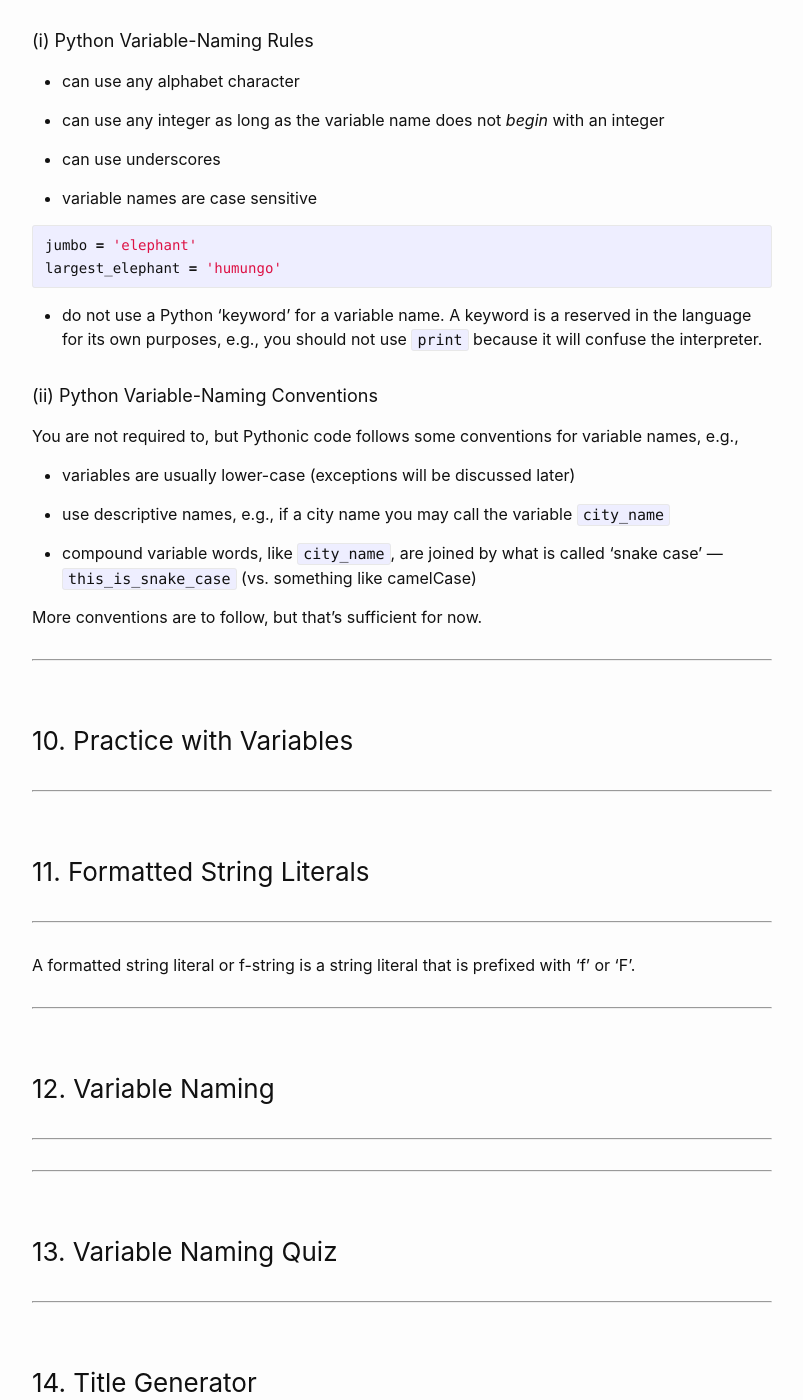
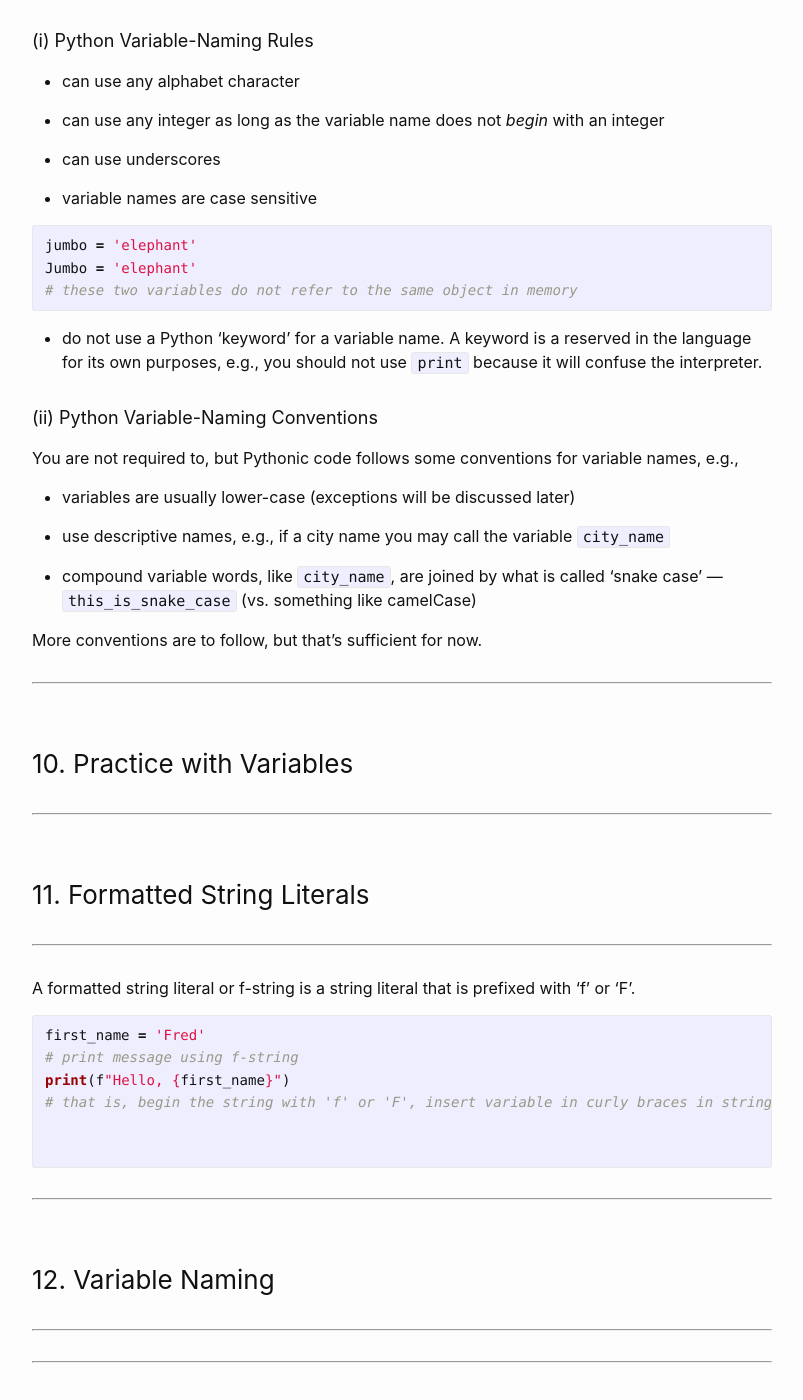
Before and after one commit to multum-non-multa/code, a Jekyll site: the page built from _posts/2021-08-18-printing-strings.md, in a window 1280 px wide and 1400 px high, scrolled down 12152 px. Shown: the whole window, without its empty margins (238-1041 px from the left). Built offline with Jekyll 4.4.1, drawn with Linux system fonts in a browser that asks for light colours.

Commit message:
add f-strings

````diff
--- a/_posts/2021-08-18-printing-strings.md
+++ b/_posts/2021-08-18-printing-strings.md
@@ -459,7 +459,8 @@ But not everything will be accepted by the Python interpreter as a variable name
 
 ```python
 jumbo = 'elephant'
-largest_elephant = 'humungo'
+Jumbo = 'elephant'
+# these two variables do not refer to the same object in memory
 ```
 
 - do not use a Python 'keyword' for a variable name.  A keyword is a reserved in the language for its own purposes, e.g., you should not use `print` because it will confuse the interpreter.
@@ -488,6 +489,15 @@ More conventions are to follow, but that's sufficient for now.
 
 A formatted string literal or f-string is a string literal that is prefixed with 'f' or 'F'.
 
+```python
+first_name = 'Fred'
+# print message using f-string
+print(f"Hello, {first_name}")
+# that is, begin the string with 'f' or 'F', insert variable in curly braces in string
+
+
+```
+
 ---
 
 ### 12. Variable Naming
````
Also changed, not shown: 1 other file.
